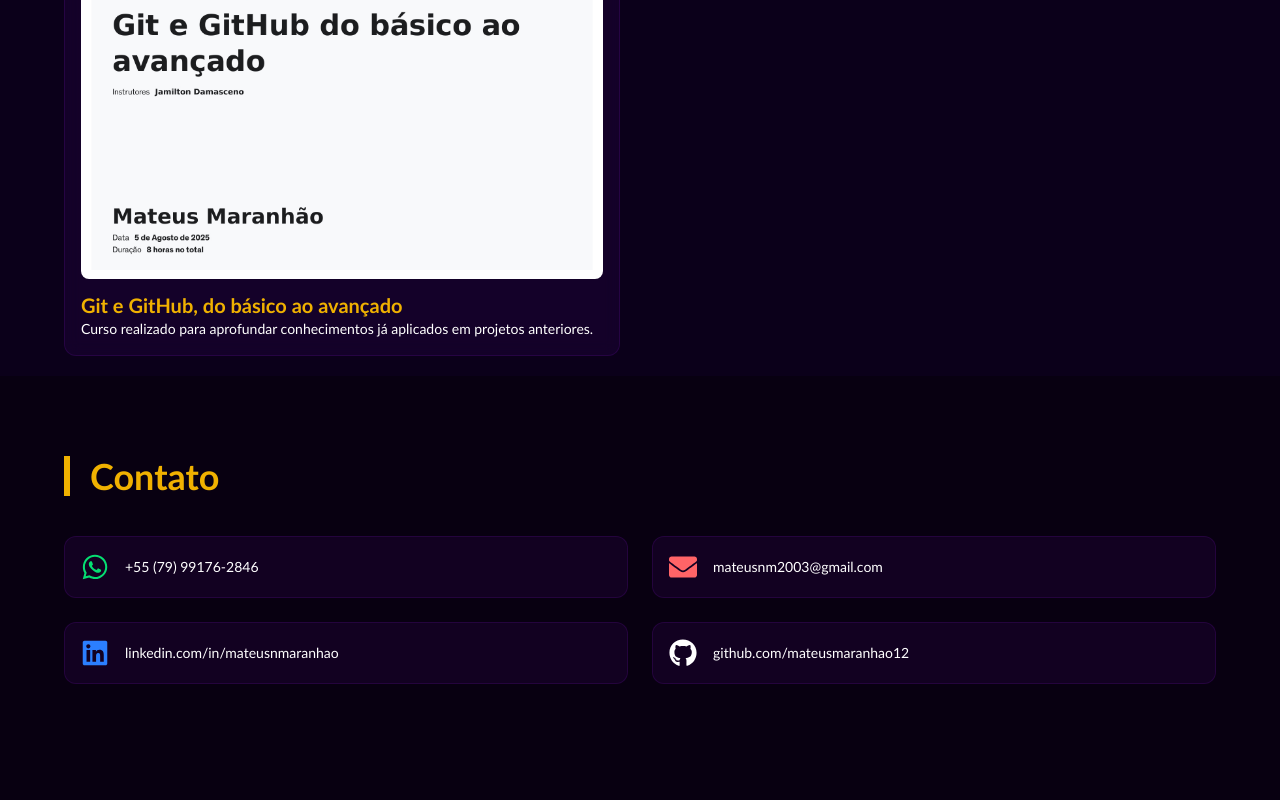
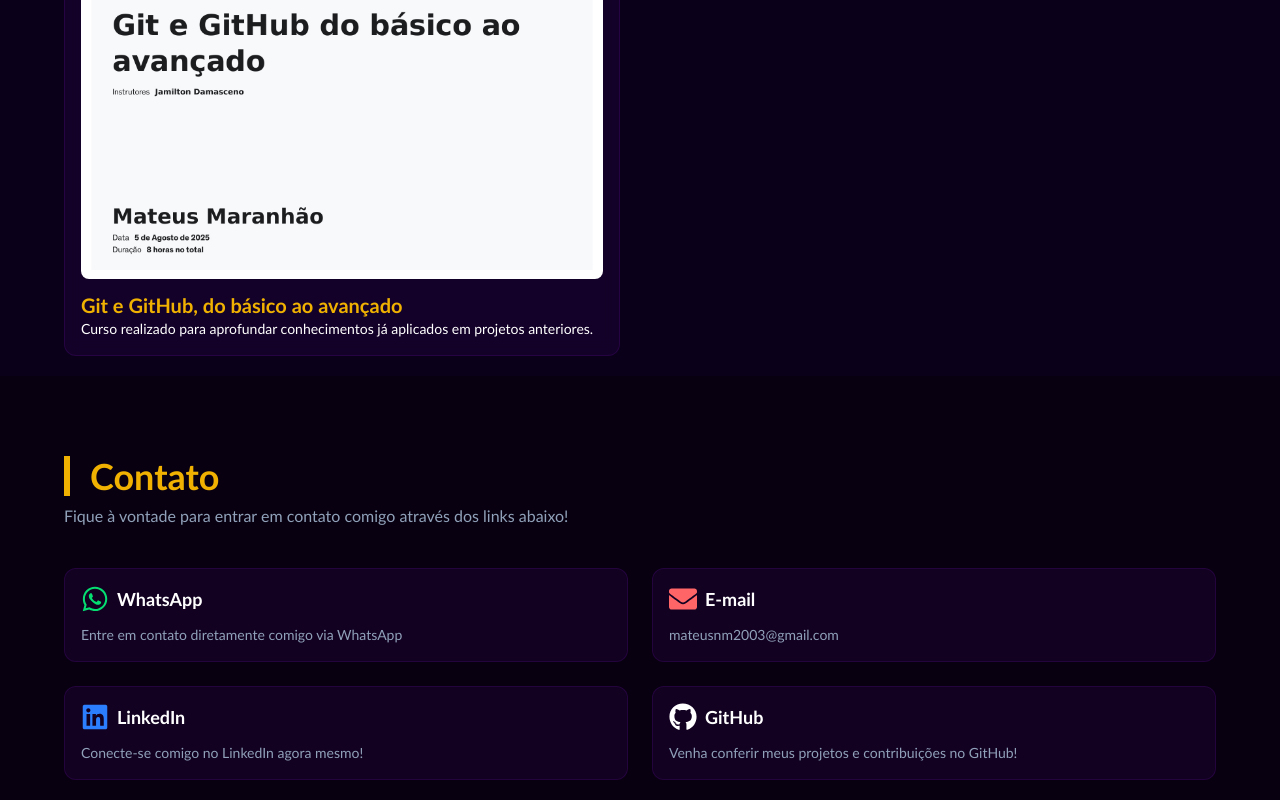
Before and after one commit to mateusmaranhao12/portfolio-v2, a Next.js app: page / in a window 1280 px wide. Shown: the part 8566-9366 px from the top of the page. Before the commit the page ends 9270 px from the top, so only its background shows below. Built offline with nearby package versions, Linux system fonts and the light colour scheme.

Commit message:
update contato section

```diff
--- a/src/app/modules/Contato.tsx
+++ b/src/app/modules/Contato.tsx
@@ -10,7 +10,7 @@
         nome: 'WhatsApp',
         href: 'https://wa.me/5579991762846',
         icon: <FaWhatsapp size={28} className='text-green-400' />,
-        texto: '+55 (79) 99176-2846',
+        texto: 'Entre em contato diretamente comigo via WhatsApp',
     },
     {
         nome: 'E-mail',
@@ -22,13 +22,13 @@
         nome: 'LinkedIn',
         href: 'https://www.linkedin.com/in/mateusnmaranhao/',
         icon: <FaLinkedin size={28} className='text-blue-500' />,
-        texto: 'linkedin.com/in/mateusnmaranhao',
+        texto: 'Conecte-se comigo no LinkedIn agora mesmo!',
     },
     {
         nome: 'GitHub',
         href: 'https://github.com/mateusmaranhao12',
         icon: <FaGithub size={28} className='text-white' />,
-        texto: 'github.com/mateusmaranhao12',
+        texto: 'Venha conferir meus projetos e contribuições no GitHub!',
     },
 ];
 
@@ -43,6 +43,7 @@
                 transition={{ type: "spring", stiffness: 300, damping: 18 }}
             >
                 <SectionTitle>Contato</SectionTitle>
+                <p className='text-slate-400 text-start mt-2'>Fique à vontade para entrar em contato comigo através dos links abaixo!</p>
                 <div className='grid grid-cols-1 sm:grid-cols-2 gap-6 mt-10'>
                     {contatos.map((contato, index) => (
                         <ContatoItem
--- a/src/components/Contato/ContatoItem.tsx
+++ b/src/components/Contato/ContatoItem.tsx
@@ -1,20 +1,28 @@
 type ContatoItemProps = {
-    nome: string
-    href: string
-    icon: React.ReactNode
-    texto: string
-}
+  nome: string;
+  href: string;
+  icon: React.ReactNode;
+  texto?: string;
+};
 
-export default function ContatoItem({ href, icon, texto }: ContatoItemProps) {
+export default function ContatoItem({
+  href,
+  icon,
+  texto,
+  nome,
+}: ContatoItemProps) {
   return (
     <a
       href={href}
-            target='_blank'
-            rel='noopener noreferrer'
-            className='flex items-center gap-4 bg-purple-800/10 border border-purple-800/20 p-4 rounded-xl hover:shadow-[0_0_15px_#ffffff22] hover:bg-purple-400/20 hover:scale-[1.02] transition'
+      target="_blank"
+      rel="noopener noreferrer"
+      className="flex flex-col items-start gap-1 bg-purple-800/10 border border-purple-800/20 p-4 rounded-xl hover:shadow-[0_0_15px_#ffffff22] hover:bg-purple-400/20 hover:scale-[1.02] transition"
     >
+      <div className="flex gap-2 mb-2">
         <div className="shrink-0">{icon}</div>
-            <span className='text-white text-sm'>{texto}</span>
+        <h3 className="text-lg font-semibold text-white">{nome}</h3>
+      </div>
+      {texto && <span className="text-slate-400 text-sm">{texto}</span>}
     </a>
-    )
+  );
 }
```
Lines whose indentation alone changed are shown as unchanged.
